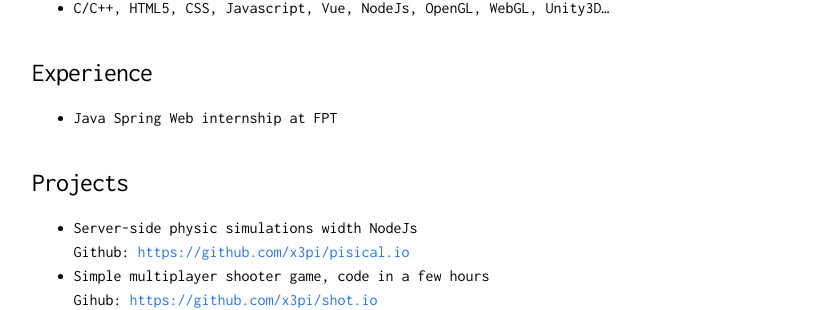
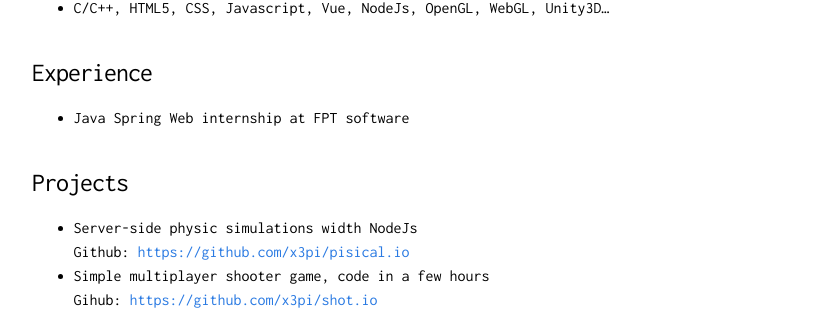
Before and after one commit to x3pi/x3pi.github.io, a Jekyll site: the page built from _posts/2018-11-26-phan-van-phuc.md, in a window 1280 px wide. Shown: the part 791-1101 px from the top of the page, without its empty margins (208-1039 px from the left). Built offline with Jekyll 4.4.1, drawn with Linux system fonts in a browser that asks for light colours; nearby versions of some CDN libraries; comment, search, counter and statistics services are not loaded.

Commit message:
Update from Forestry.io - Updated phan-van-phuc.md

```diff
--- a/_posts/2018-11-26-phan-van-phuc.md
+++ b/_posts/2018-11-26-phan-van-phuc.md
@@ -31,7 +31,7 @@ tags: []
 
 ### Experience
 
-* Java Spring Web internship at FPT
+* Java Spring Web internship at FPT software
 
 ### Projects
 
```
